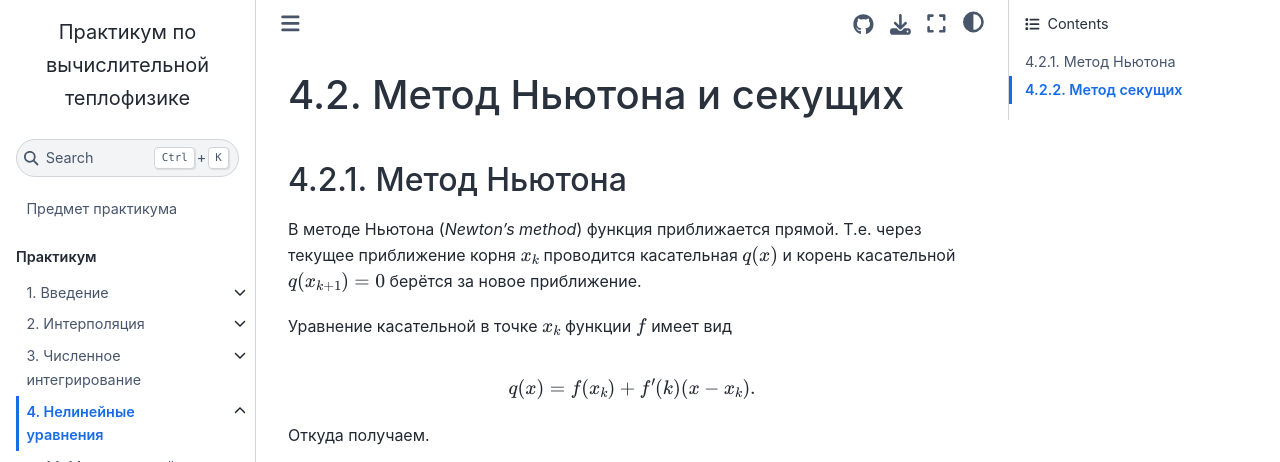
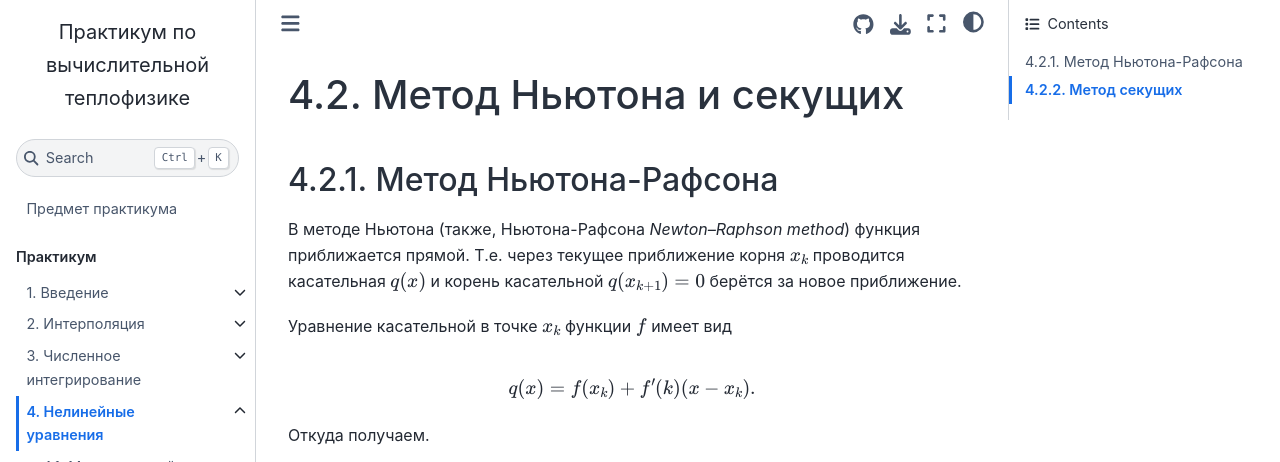
Before and after one commit to stepanzh/computational_thermodynamics, a Jupyter Book: the page built from book/nlroot/newton_secant.md, in a window 1280 px wide and 900 px high, cut to the strip 0-462 px from the top of the window. Built offline with Jupyter Book 1.0.4 settings and Sphinx 7.4.7 and the Sphinx Book theme 1.1.4, drawn with Linux system fonts in a browser that asks for light colours.

Commit message:
Correction: Newton->Newton-Raphson

```diff
--- a/book/nlroot/newton_secant.md
+++ b/book/nlroot/newton_secant.md
@@ -18,9 +18,9 @@ include("../src.jl")
 
 # Метод Ньютона и секущих
 
-## Метод Ньютона
+## Метод Ньютона-Рафсона
 
-В методе Ньютона (*Newton's method*) функция приближается прямой. Т.е. через текущее приближение корня $x_k$ проводится касательная $q(x)$ и корень касательной $q(x_{k+1}) = 0$ берётся за новое приближение.
+В методе Ньютона (также, Ньютона-Рафсона *Newton–Raphson method*) функция приближается прямой. Т.е. через текущее приближение корня $x_k$ проводится касательная $q(x)$ и корень касательной $q(x_{k+1}) = 0$ берётся за новое приближение.
 
 Уравнение касательной в точке $x_k$  функции $f$ имеет вид
 
```
